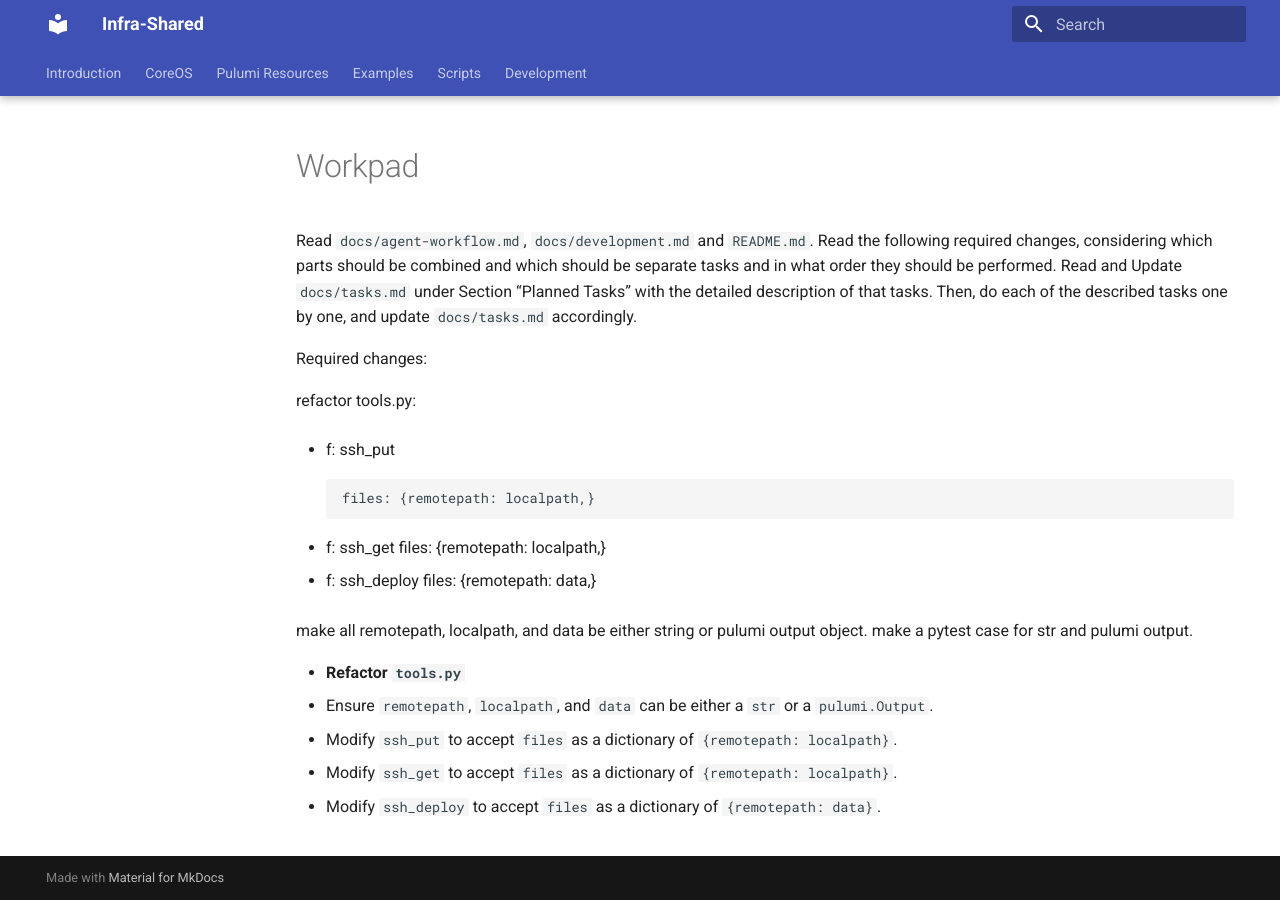
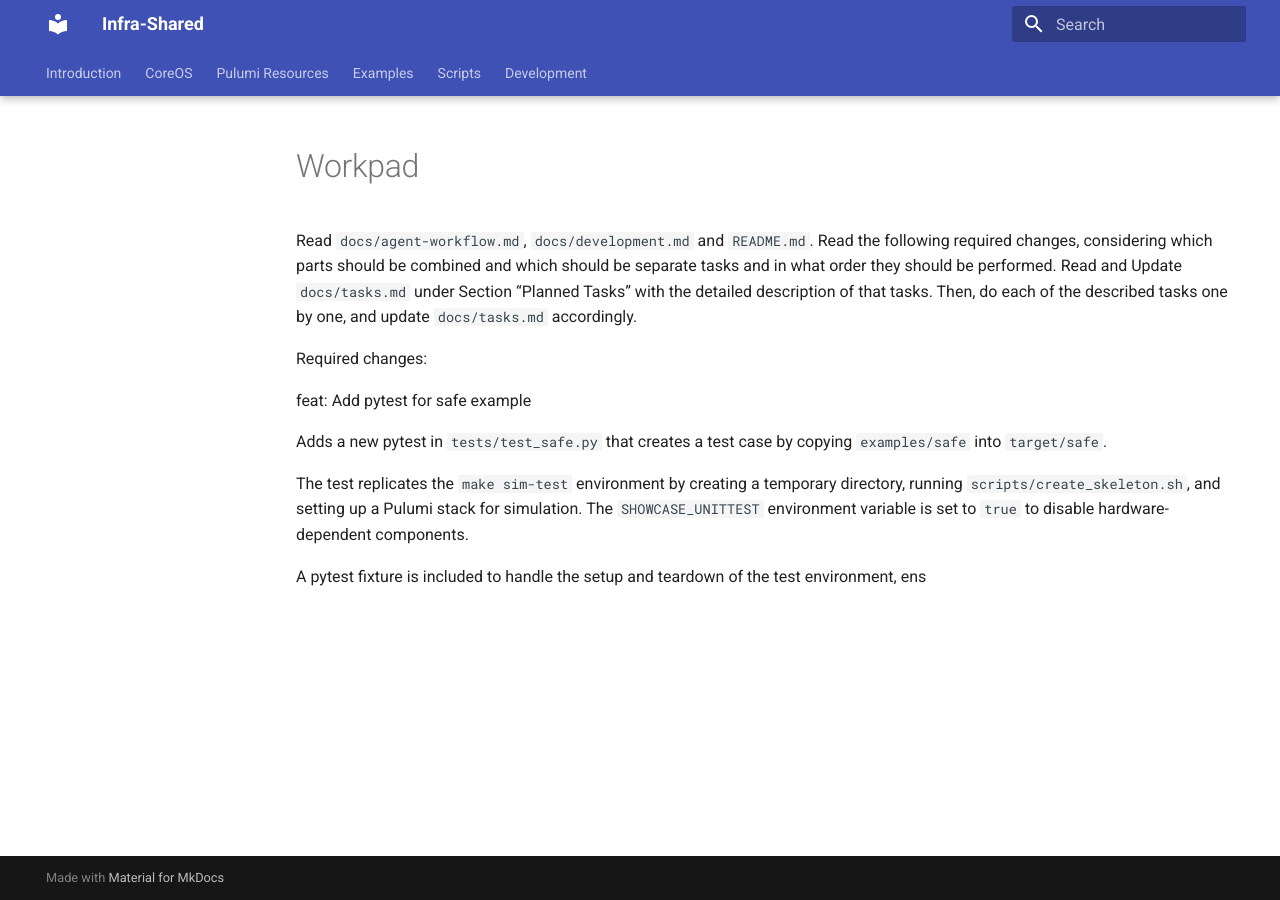
Before and after one commit to wuxxin/infra-shared, an MkDocs documentation site: the page built from docs/workpad.md, in a window 1280 px wide. Built offline with MkDocs 1.6.1 and Material for MkDocs 9.7.7, drawn with Linux system fonts in a browser that asks for light colours.

Commit message:
update docs

```diff
--- a/docs/workpad.md
+++ b/docs/workpad.md
@@ -7,23 +7,16 @@ Then, do each of the described tasks one by one, and update `docs/tasks.md` acco
 
 Required changes:
 
-refactor tools.py:
 
-- f: ssh_put
+feat: Add pytest for safe example
 
-        files: {remotepath: localpath,}
+Adds a new pytest in `tests/test_safe.py` that creates a test case by
+copying `examples/safe` into `target/safe`.
 
-- f: ssh_get
-        files: {remotepath: localpath,}
+The test replicates the `make sim-test` environment by creating a
+temporary directory, running `scripts/create_skeleton.sh`, and setting
+up a Pulumi stack for simulation. The `SHOWCASE_UNITTEST` environment
+variable is set to `true` to disable hardware-dependent components.
 
-- f: ssh_deploy
-        files: {remotepath: data,}
-
-make all remotepath, localpath, and data be either string or pulumi output object.
-make a pytest case for str and pulumi output.
-
-- **Refactor `tools.py`**
-  - Ensure `remotepath`, `localpath`, and `data` can be either a `str` or a `pulumi.Output`.
-  - Modify `ssh_put` to accept `files` as a dictionary of `{remotepath: localpath}`.
-  - Modify `ssh_get` to accept `files` as a dictionary of `{remotepath: localpath}`.
-  - Modify `ssh_deploy` to accept `files` as a dictionary of `{remotepath: data}`.
+A pytest fixture is included to handle the setup and teardown of the test
+environment, ens
```
Also changed, not shown: docs/development.md (+5 -8 lines), docs/tasks.md (+13 -1 lines).
